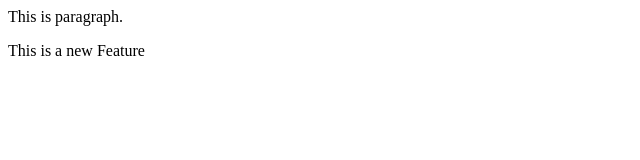
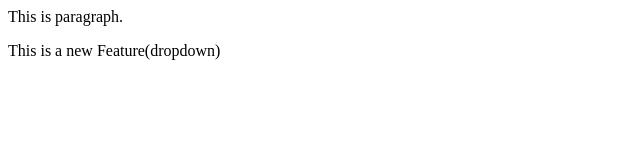
Before and after one commit to deepak-thakur555/localrepo, a plain HTML site: page index.html in a window 1280 px wide. Shown: the full height of the page, 0-640 px from the left. Drawn offline with Linux system fonts and the light colour scheme.

Commit message:
Add Dropdown

```diff
--- a/index.html
+++ b/index.html
@@ -1,2 +1,2 @@
 <p>This is paragraph.</p>
-<p>This is a new Feature</p>
+<p>This is a new Feature(dropdown)</p>
```
